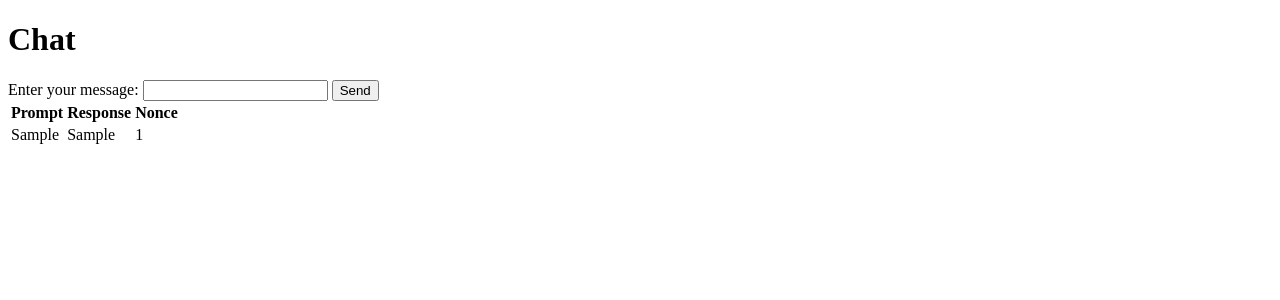
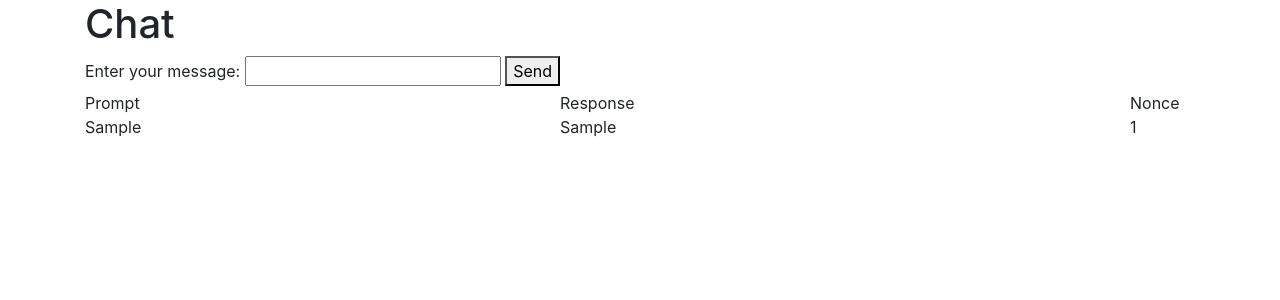
Before and after one commit to Eloque/GPConnect, a Django app: page /chatapi/chat/ in a window 1280 px wide. Shown: the top 300 px of the page. Run offline with Django 4.2, Linux system fonts and the light colour scheme; tables that the repository leaves empty hold one stand-in row (values such as "Sample post"); some libraries are stand-ins or nearby versions.

Commit message:
Work on interface

```diff
--- a/apichat/urls.py
+++ b/apichat/urls.py
@@ -12,4 +12,5 @@ urlpatterns = [
 
     path('chat/', views.chat, name='chat'),
     path('update/', views.update_chat_message, name='update_chat_message'),
+
 ]
--- a/apichat/views.py
+++ b/apichat/views.py
@@ -6,21 +6,26 @@ import time
 
 from apichat.models import ChatMessage
 
-
 def chat(request):
     if request.method == 'POST':
         prompt = request.POST.get('prompt')
-        response = ''
         nonce = int(time.time())
-        chat_message = ChatMessage(prompt=prompt, response=response, nonce=nonce)
+        chat_message = ChatMessage(prompt=prompt, nonce=nonce)
         chat_message.save()
+
+        # We should wait for the response to be updated
+        while chat_message.response == '':
+            time.sleep(1)
+            chat_message = ChatMessage.objects.get(nonce=nonce)
+
     else:
         prompt = ''
 
-    # Return a list of all chats, in reverse order
-    chats = ChatMessage.objects.all().order_by('-id')
+    # Return a list of 10 chats, in reverse order
+    chats = ChatMessage.objects.all().order_by('-id')[:10]
 
     return render(request, 'apichat/chat.html', {'prompt': prompt, 'chats': chats})
+
 
 # This is the command that is about to be send to ChatPlug
 @csrf_exempt
--- a/plugins/chrome/gpconnect.html
+++ b/plugins/chrome/gpconnect.html
@@ -1,4 +1,5 @@
 <input id='btLoadPlugin' type='button' value='Load Plugin'>
+
 <input id='btStart' type='button' value='Start'>
 <input id='btStop' type='button' value='Stop'>
 
--- a/templates/apichat/chat.html
+++ b/templates/apichat/chat.html
@@ -1,9 +1,7 @@
-<!DOCTYPE html>
-<html>
-<head>
-	<title>Chat</title>
-</head>
-<body>
+{% extends 'base.html' %}
+
+{% block content %}
+<div class="container">
 	<h1>Chat</h1>
 	<form method="post">
 		{% csrf_token %}
@@ -12,26 +10,20 @@
 		<button type="submit">Send</button>
 	</form>
 
-    <!-- chat_table.html -->
-    <table>
-      <thead>
-        <tr>
-          <th>Prompt</th>
-          <th>Response</th>
-          <th>Nonce</th>
-        </tr>
-      </thead>
-      <tbody>
-        {% for chat in chats %}
-        <tr>
-          <td>{{ chat.prompt }}</td>
-          <td>{{ chat.response }}</td>
-          <td>{{ chat.nonce }}</td>
-        </tr>
-        {% endfor %}
-      </tbody>
-    </table>
+    <div class="row">
+        <div class="col-5">Prompt</div>
+        <div class="col-6">Response</div>
+        <div class="col-1">Nonce</div>
+    </div>
 
+    {% for chat in chats %}
+    <div class="row">
+        <div class="col-5">{{ chat.prompt }}</div>
+        <div class="col-6">{{ chat.response }}</div>
+        <div class="col-1">{{ chat.nonce }}</div>
+    </div>
+    {% endfor %}
 
-</body>
-</html>
+</div>
+
+{% endblock %}
--- /dev/null
+++ b/templates/base.html
@@ -0,0 +1,16 @@
+<!DOCTYPE html>
+<html lang="en">
+<head>
+    <meta charset="UTF-8">
+    <meta name="viewport" content="width=device-width, initial-scale=1.0">
+    <link rel="stylesheet" href="https://maxcdn.bootstrapcdn.com/bootstrap/4.0.0/css/bootstrap.min.css" integrity="sha384-Gn5384xqQ1aoWXA+058RXPxPg6fy4IWvTNh0E263XmFcJlSAwiGgFAW/dAiS6JXm" crossorigin="anonymous">
+    <script src="https://kit.fontawesome.com/3764ddc03c.js" crossorigin="anonymous"></script>
+    <title>{% block title %}{% endblock %}</title>
+</head>
+<body>
+
+    {% block content %}
+    {% endblock %}
+
+</body>
+</html>
```
Also changed, not shown: plugins/chrome/chatapi.js.
